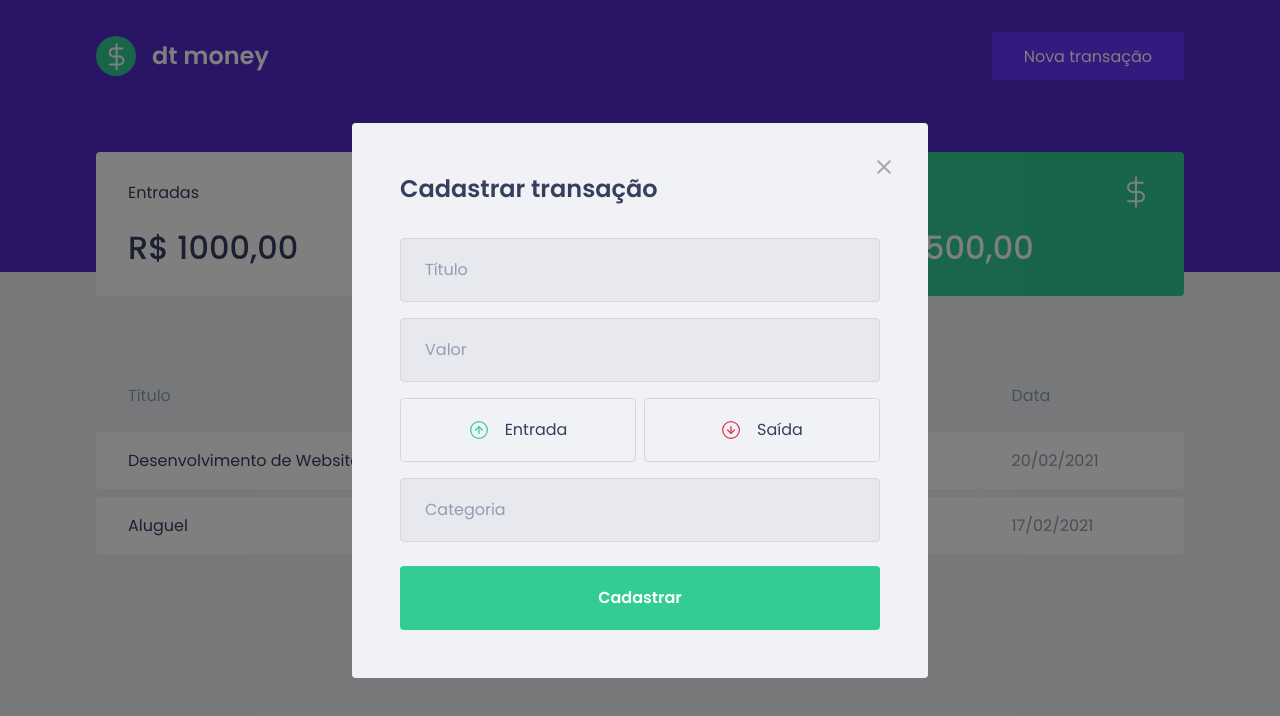
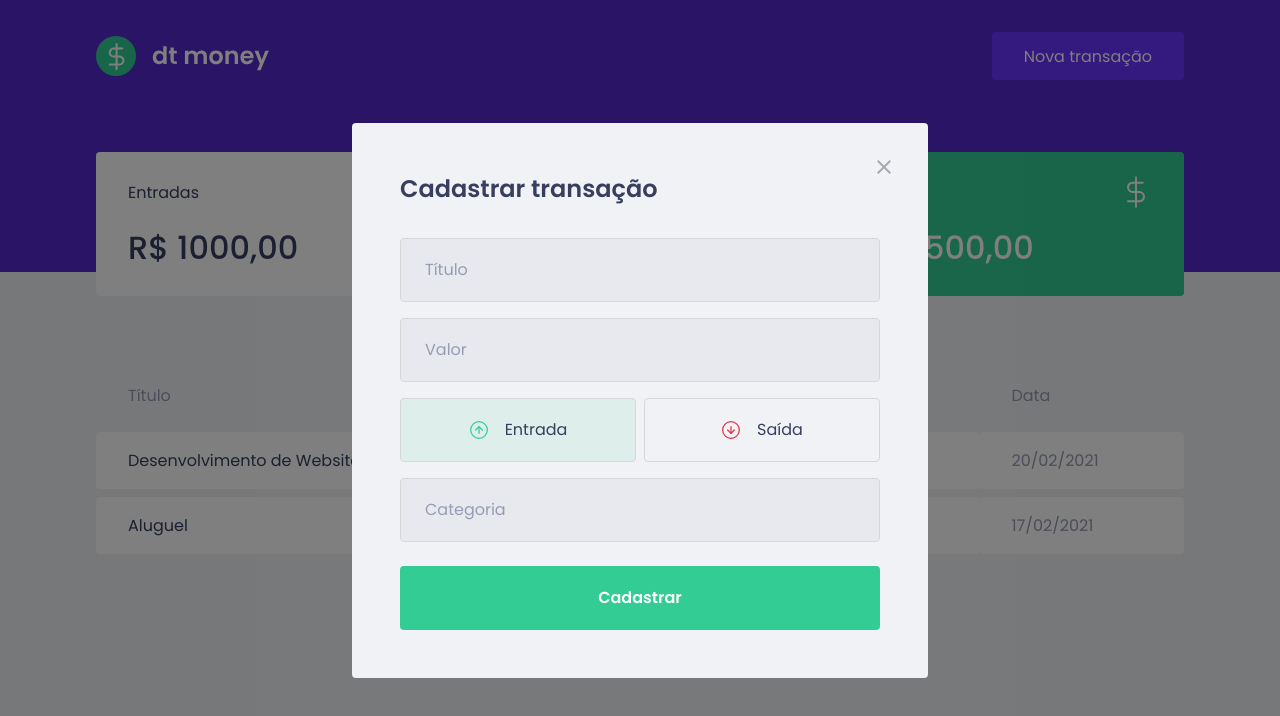
Before and after one commit to lucaslbl/dtmoney, a React (Create React App) app: page / in a window 1280 px wide. Both pictures are taken after a click on the button "Nova transação". Shown: the top 716 px of the page. Built offline with nearby package versions, Linux system fonts and the light colour scheme; no server answers; what miragejs would draw is missing.

Commit message:
finished visual and structural parts of the modal

```diff
--- a/src/components/NewTransactionModal/index.tsx
+++ b/src/components/NewTransactionModal/index.tsx
@@ -1,9 +1,9 @@
-import { Container, TransactionTypeContainer } from "./styles";
+import { Container, TransactionTypeContainer, RadioBox } from "./styles";
 import closeImg from "../../assets/close.svg";
 import incomeImg from "../../assets/income.svg";
 import outcomeImg from "../../assets/outcome.svg";
 import Modal from "react-modal";
-import React from "react";
+import React, { useState } from "react";
 
 interface NewTransactionModalProps {
   isOpen: boolean;
@@ -14,6 +14,8 @@
   isOpen,
   onRequestClose,
 }: NewTransactionModalProps) {
+  const [type, setType] = useState("deposit");
+
   return (
     <Modal
       isOpen={isOpen}
@@ -35,14 +37,28 @@
         <input type="number" placeholder="Valor" />
 
         <TransactionTypeContainer>
-          <button type="button">
+          <RadioBox
+            type="button"
+            onClick={() => {
+              setType("deposit");
+            }}
+            isActive={type === "deposit"}
+            activeColor="green"
+          >
             <img src={incomeImg} alt="Entrada" />
             <span>Entrada</span>
-          </button>
-          <button type="button">
+          </RadioBox>
+          <RadioBox
+            type="button"
+            onClick={() => {
+              setType("withdraw");
+            }}
+            isActive={type === "withdraw"}
+            activeColor="red"
+          >
             <img src={outcomeImg} alt="Saída" />
             <span>Saída</span>
-          </button>
+          </RadioBox>
         </TransactionTypeContainer>
 
         <input placeholder="Categoria" />
--- a/src/components/NewTransactionModal/styles.ts
+++ b/src/components/NewTransactionModal/styles.ts
@@ -1,5 +1,5 @@
 import styled from "styled-components";
-import { darken } from "polished";
+import { darken, transparentize } from "polished";
 
 export const Container = styled.form`
   h2 {
@@ -54,13 +54,27 @@
   display: grid;
   grid-template-columns: 1fr 1fr;
   gap: 0.5rem;
+`;
 
-  button {
+interface RadioBoxProps {
+  isActive: boolean;
+  activeColor: "green" | "red";
+}
+
+const colors = {
+  green: "#33cc95",
+  red: "#e52e4d",
+};
+
+export const RadioBox = styled.button<RadioBoxProps>`
   height: 4rem;
   border: 1px solid #d7d7d7;
   border-radius: 0.25rem;
 
-    background: transparent;
+  background: ${(props) =>
+    props.isActive
+      ? transparentize(0.9, colors[props.activeColor])
+      : "transparent"};
 
   display: flex;
   align-items: center;
```
Lines whose indentation alone changed are shown as unchanged.
